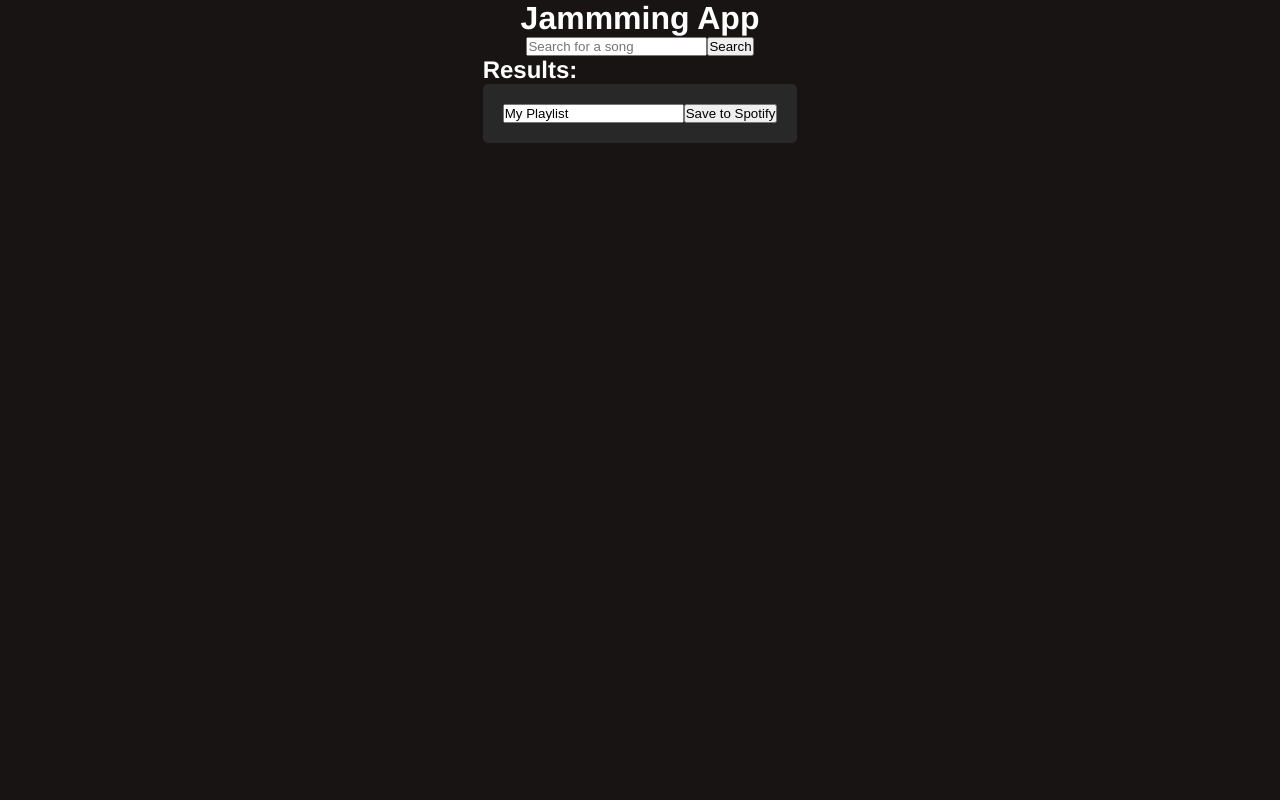
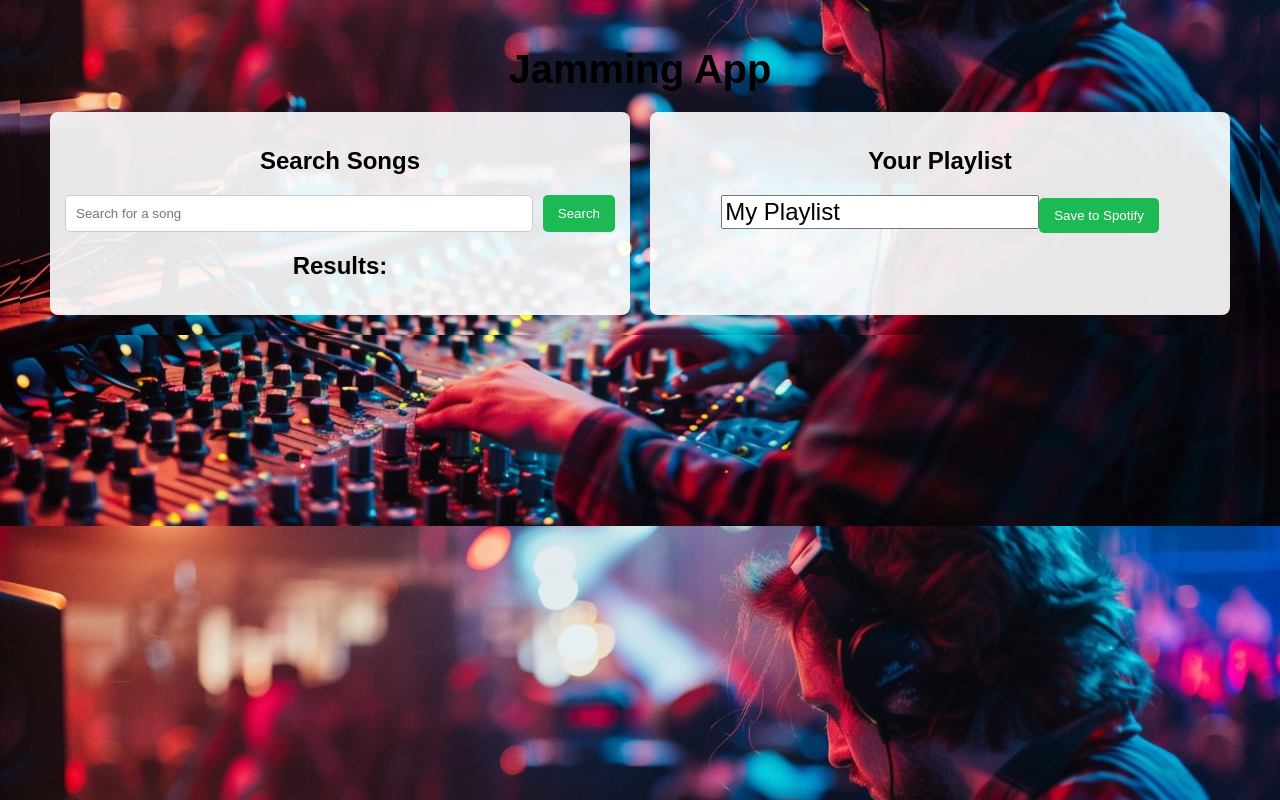
Before and after one commit to KelvynGiller/Jamming, a React (Create React App) app: page / in a window 1280 px wide. Built offline with nearby package versions, Linux system fonts and the light colour scheme.

Commit message:
improved styling

```diff
--- a/src/components/App/App.css
+++ b/src/components/App/App.css
@@ -1,14 +1,47 @@
-.app {
-    background-color: #191414;
-    color: #FFFFFF;
-    min-height: 100vh;
-    display: flex;
-    flex-direction: column;
-    align-items: center;
-    font-family: 'Helvetica Neue', Arial, sans-serif;
-}
-* {
+body {
+    font-family: 'Arial', sans-serif;
     margin: 0;
     padding: 0;
-    box-sizing: border-box;
-  }
+    background-image: url('../../img/StockCake-DJ\ in\ Action_1727975834.jpg');
+    background-size: cover;
+    background-position: center;
+}
+
+.container {
+    max-width: 1200px;
+    margin: 0 auto;
+    padding: 20px;
+    text-align: center;
+    background-image: url('../../img/StockCake-DJ\ in\ Action_1727975834.jpg');
+    background-size: cover;
+    background-position: center;
+}
+
+.app-title {
+    font-size: 2.5em;
+    color: #000000;
+    margin-bottom: 20px;
+}
+
+.panels {
+    display: flex;
+    justify-content: space-between;
+    margin-top: 20px;
+}
+
+.left-panel, .right-panel {
+    flex: 1;
+    margin: 0 10px;
+}
+
+.left-panel {
+    background-color: rgba(255, 255, 255, 0.9);
+    border-radius: 8px;
+    padding: 15px;
+}
+
+.right-panel {
+    background-color: rgba(255, 255, 255, 0.9);
+    border-radius: 8px;
+    padding: 15px;
+}
--- a/src/components/App/App.js
+++ b/src/components/App/App.js
@@ -52,21 +52,24 @@ const searchSpotify = (term) => {
 
 //return statement
 return (
-  <div>
-
-    <div className="app">
-    <h1>Jammming App</h1>
-      <SearchBar onSearch={searchSpotify} />
-      <div className="app-playlist">
+  <div className="container">
+    <h1 className="app-title">Jamming App</h1>
+    <div className='panels'>
+    <div className="left-panel">
+      <h2>Search Songs</h2>
+      <SearchBar onSearch={searchSpotify} className="title" />
       <SearchResults
         searchResults={searchResults}
         addTrack={addTrack}
       />
+    </div>
+    <div className="right-panel">
+      <h2>Your Playlist</h2>
       <Playlist
         playlistName={playlistName}
         playlistTracks={playlistTracks}
+        updatePlaylistName={updatePlaylistName}
         removeTrack={removeTrack}
-          updatePlaylistName={updatePlaylistName}
         savePlaylist={savePlaylist}
       />
       </div>
--- a/src/components/Playlist/Playlist.css
+++ b/src/components/Playlist/Playlist.css
@@ -1,11 +1,9 @@
-.playlist {
-    background-color: #282828; /* Fundo escuro */
-    padding: 20px;
-    border-radius: 5px; /* Bordas arredondadas */
-    width: 100%; /* Largura total */
+.playlist-container {
+    margin-top: 20px;
 }
 
-.playlist h2 {
+.playlist-title {
+    font-size: 1.5em;
     margin-bottom: 10px;
-    font-size: 24px; /* Tamanho da fonte */
+    color: #000000;
 }
--- a/src/components/Playlist/Playlist.js
+++ b/src/components/Playlist/Playlist.js
@@ -8,8 +8,8 @@ const Playlist = ({ playlistName, playlistTracks, updatePlaylistName, removeTrac
     };
 
     return (
-      <div className="playlist">
-        <input value={playlistName} onChange={handleNameChange} />
+      <div className="playlist-container">
+        <input className="playlist-title" value={playlistName} onChange={handleNameChange} />
         {playlistTracks.map(track => (
     <Track
         key={track.id}
--- a/src/components/SearchBar/SearchBar.css
+++ b/src/components/SearchBar/SearchBar.css
@@ -1,28 +1,26 @@
 .search-bar {
     display: flex;
-    align-items: center;
-    margin: 20px 0;
+    margin-bottom: 20px;
 }
 
-.search-bar input {
+.input {
+    flex: 1;
     padding: 10px;
-    border: none;
+    border: 1px solid #ccc;
     border-radius: 5px;
     margin-right: 10px;
-    width: 300px;
-    font-size: 16px;
 }
 
-.search-bar button {
-    padding: 10px 15px;
+.button {
     background-color: #1DB954;
-    color: white;
+    color: #FFFFFF;
     border: none;
+    padding: 10px 20px;
     border-radius: 5px;
     cursor: pointer;
-    font-size: 16px;
+    transition: background-color 0.3s;
 }
 
-.search-bar button:hover {
-    background-color: #1AA34A;
+.button:hover {
+    background-color: #1aa34a;
 }
--- a/src/components/SearchBar/SearchBar.js
+++ b/src/components/SearchBar/SearchBar.js
@@ -15,12 +15,13 @@ const SearchBar = ({ onSearch }) => {
     };
 
     return (
-      <div>
+      <div class="search-bar">
         <input
           placeholder="Search for a song"
           value={term}
           onChange={handleChange}
-          onKeyPress={handleKeyPress}
+          type="text"
+          className="input"
         />
         <button onClick={() => onSearch(term)}>Search</button>
       </div>
--- a/src/components/SearchResults/SearchResults.css
+++ b/src/components/SearchResults/SearchResults.css
@@ -1,13 +1,16 @@
-.search-results {
-    width: 100%;
-    padding: 20px;
-    background-color: #282828;
-    border-radius: 5px;
+.results-container {
     margin-top: 20px;
-    margin-bottom: 10px;
 }
 
-.search-results h2 {
+.track {
+    background-color: rgba(255, 255, 255, 0.9);
+    border-radius: 5px;
+    padding: 10px;
     margin-bottom: 10px;
-    font-size: 24px;
+    box-shadow: 0 2px 5px rgba(0, 0, 0, 0.1);
+    transition: transform 0.2s;
 }
+
+.track:hover {
+    transform: scale(1.02);
+}
--- a/src/components/SearchResults/SearchResults.js
+++ b/src/components/SearchResults/SearchResults.js
@@ -7,7 +7,7 @@ const SearchResults = ({ searchResults, addTrack }) => {
   console.log("AddTrack:", addTrack);
   const [results, setResults] = useState([]);
   return (
-    <div className="SearchResults">
+    <div class="search-results" className="SearchResults">
       <h2>Results:</h2>
       {searchResults.map(track => (
         <Track
--- a/src/components/Track/Track.css
+++ b/src/components/Track/Track.css
@@ -1,14 +1,38 @@
-.track {
-    display: flex;
-    justify-content: space-between;
-    padding: 10px 0;
-    border-bottom: 1px solid #B3B3B3;
+.Track {
+    background-color: rgba(255, 255, 255, 0.9);
+    border-radius: 8px;
+    padding: 15px;
     margin-bottom: 10px;
-}
-.track p {
-    margin-bottom: 10px;
+    box-shadow: 0 2px 5px rgba(0, 0, 0, 0.1);
+    transition: transform 0.2s, box-shadow 0.2s;
 }
 
-.track:last-child {
-    border-bottom: none;
+.Track:hover {
+    transform: scale(1.02);
+    box-shadow: 0 4px 10px rgba(0, 0, 0, 0.2);
 }
+
+.Track h3 {
+    color: #1DB954;
+    margin: 0;
+}
+
+.Track p {
+    color: #666;
+    margin: 5px 0;
+}
+
+
+button {
+    background-color: #1DB954;
+    color: #FFFFFF;
+    border: none;
+    border-radius: 5px;
+    padding: 10px 15px;
+    cursor: pointer;
+    transition: background-color 0.3s;
+}
+
+button:hover {
+    background-color: #1aa34a;
+}
--- a/src/components/Track/Track.js
+++ b/src/components/Track/Track.js
@@ -1,4 +1,5 @@
 import React from 'react';
+import './Track.css';
 
 const Track = ({ track, addTrack, removeTrack, isRemoval }) => {
   console.log("Received Track:", track);
--- a/src/components/Tracklist/Tracklist.js
+++ b/src/components/Tracklist/Tracklist.js
@@ -1,9 +1,10 @@
 import React from 'react';
 import Track from '../Track/Track';
+import './Tracklist.css';
 
 const TrackList = ({ tracks, removeTrack, isRemoval }) => {
   return (
-    <div>
+    <div className='tracklist'>
       {tracks.map(track => (
         <Track
         key={track.id}
```
Also changed, not shown: src/components/Tracklist/Tracklist.css (+11 -0 lines), src/img/StockCake-DJ in Action_1727975834.jpg (added). Lines whose indentation alone changed are shown as unchanged.
